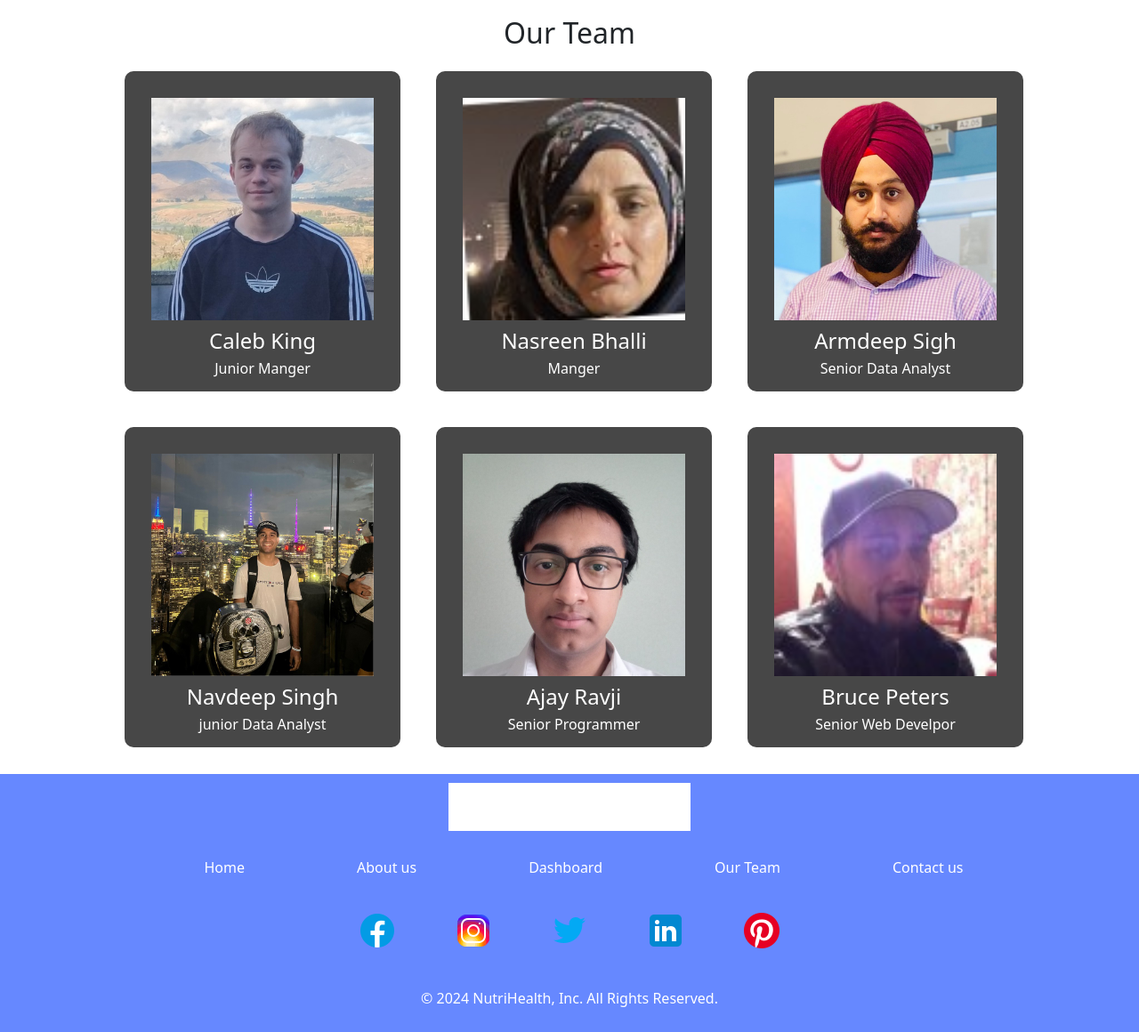
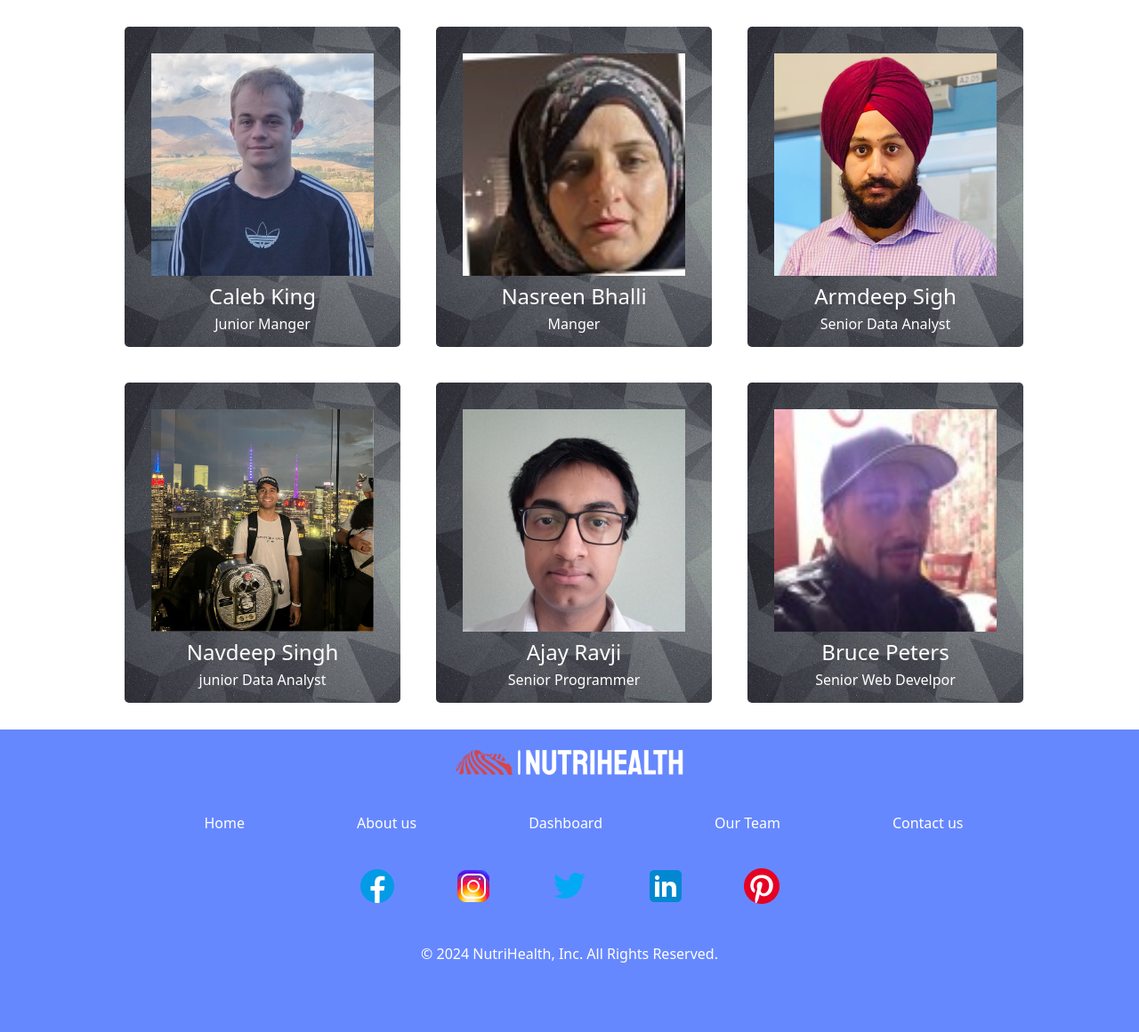
Before and after one commit to CalebKing848/NutriHealth, a Django app: page /team in a window 1280 px wide. Shown: the part 50-1210 px from the top of the page at 89% size. After the commit the page ends 1132 px from the top, so only its background shows below. Run offline with Django 5.2, Linux system fonts and the light colour scheme; some libraries are stand-ins or nearby versions.

Commit message:
change files to make look beter

```diff
--- a/NutriHealth/NutritionApp/static/css/style.css
+++ b/NutriHealth/NutritionApp/static/css/style.css
@@ -131,6 +131,7 @@ li a:hover {
   grid-template-columns: 1fr 1fr 1fr;
   width: 1000px;
   gap: 40px;
+  margin-top: 30px;
 }
 
 .item-container {
@@ -152,12 +153,13 @@ li a:hover {
 
 .team-member {
   display: inline-block;
-  background-color: #474747;
+  background-image: url("/media/team/team-background.jpg");
+  background-size: cover;
   height: 360px;
   padding: 30px 30px 0px 30px;
   text-align: center;
   color: #fff;
-  border-radius: 10px;
+  border-radius: 5px;
 }
 
 .team-member-heading {
@@ -179,9 +181,19 @@ footer {
 .footer-logo-container {
   width: 272px;
   height: 54px;
-  background: #ffffff;
   margin-bottom: 25px;
+  display: flex;
+  align-items: center;
+  justify-content: center;
+
 }
+
+.footer-logo-container img{
+  width: 100%;
+  height: 100%;
+}
+
+
 .footer-nav-container {
     margin-bottom: 5px;
 }
@@ -221,7 +233,10 @@ footer {
 .main-banner {
   background-image: url("/media/banner/images.jpeg");
   background-size: cover;
-  height: 350px;
+  background-position: center; /* Optional: Centers the background image */
+  height: 380px;
+  display: grid;
+  grid-template-columns: 1fr 1fr;
 }
 
 .home-section {
--- a/NutriHealth/NutritionApp/templates/main/base.html
+++ b/NutriHealth/NutritionApp/templates/main/base.html
@@ -59,7 +59,7 @@
 
 <footer>
     <div class="footer-logo-container">
-
+        <a class="nav-link" href="{% url 'home' %}"><img src="/media/logo/nutrihealth-logo.png" alt="logo"></a>
     </div>
     <div class="footer-nav-container">
         <nav class="footer-nav">
--- a/NutriHealth/NutritionApp/templates/main/home.html
+++ b/NutriHealth/NutritionApp/templates/main/home.html
@@ -1,7 +1,10 @@
 {% extends 'main/base.html' %}
 {% block content %} <!-- Start of Block Content -->
 
-<div class="main-banner"></div>
+<div class="main-banner">
+    <div class="text-section">1313133</div>
+    <div class="button-section">2332</div>
+</div>
 
 
 <div class="home-section">
--- a/NutriHealth/NutritionApp/templates/main/team.html
+++ b/NutriHealth/NutritionApp/templates/main/team.html
@@ -1,7 +1,5 @@
 {% extends 'main/base.html' %}
 {% block content %} <!-- Start of Block Content -->
-
-<h2 class="page-heading">Our Team</h2>
 
 <div class="team-container"> <!-- Caleb -->
     <div class="team-member-container">
```
Also changed, not shown: NutriHealth/media/form/form-style.jpg (added), NutriHealth/media/form/style.png (added), NutriHealth/media/team/team-background.jpg (added).
